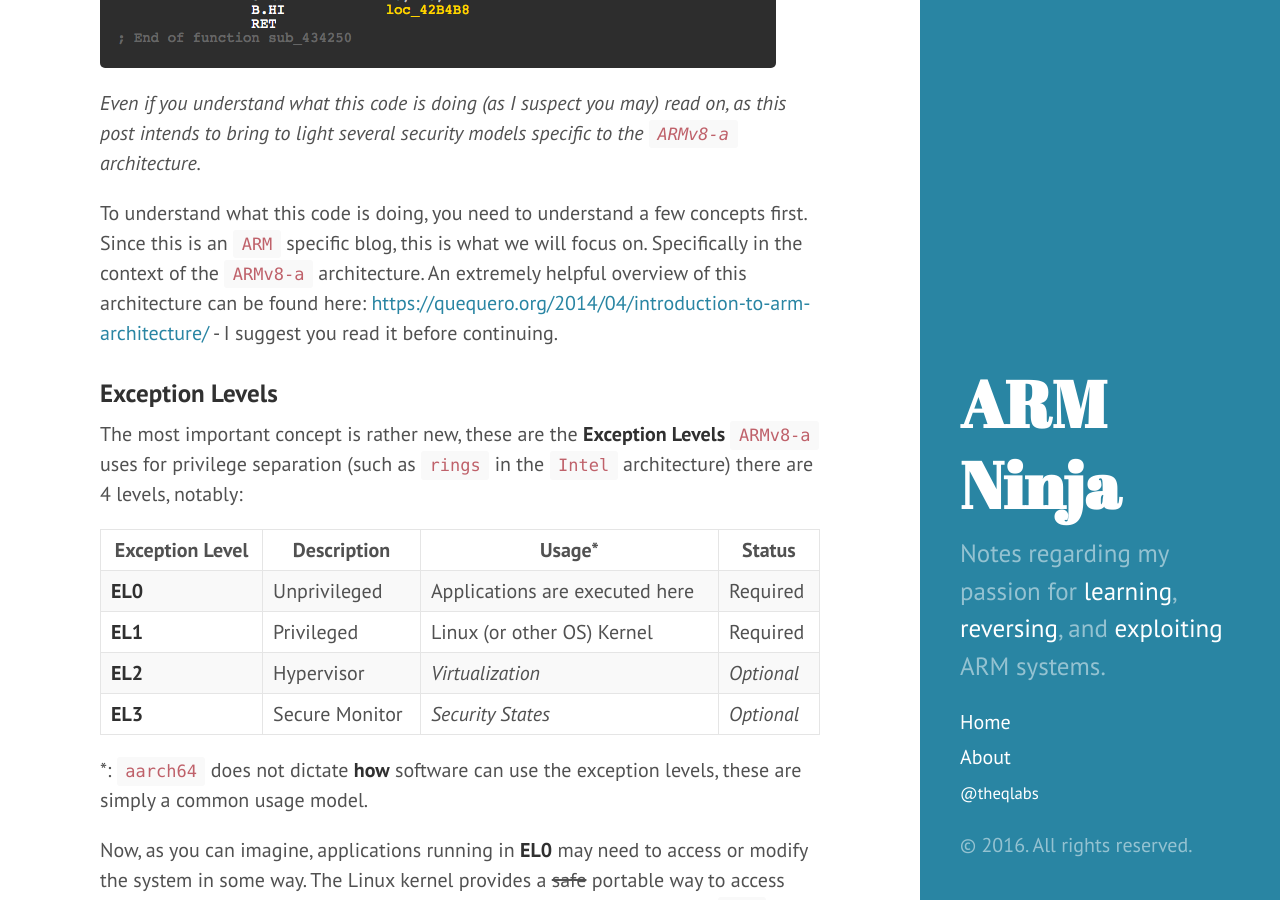
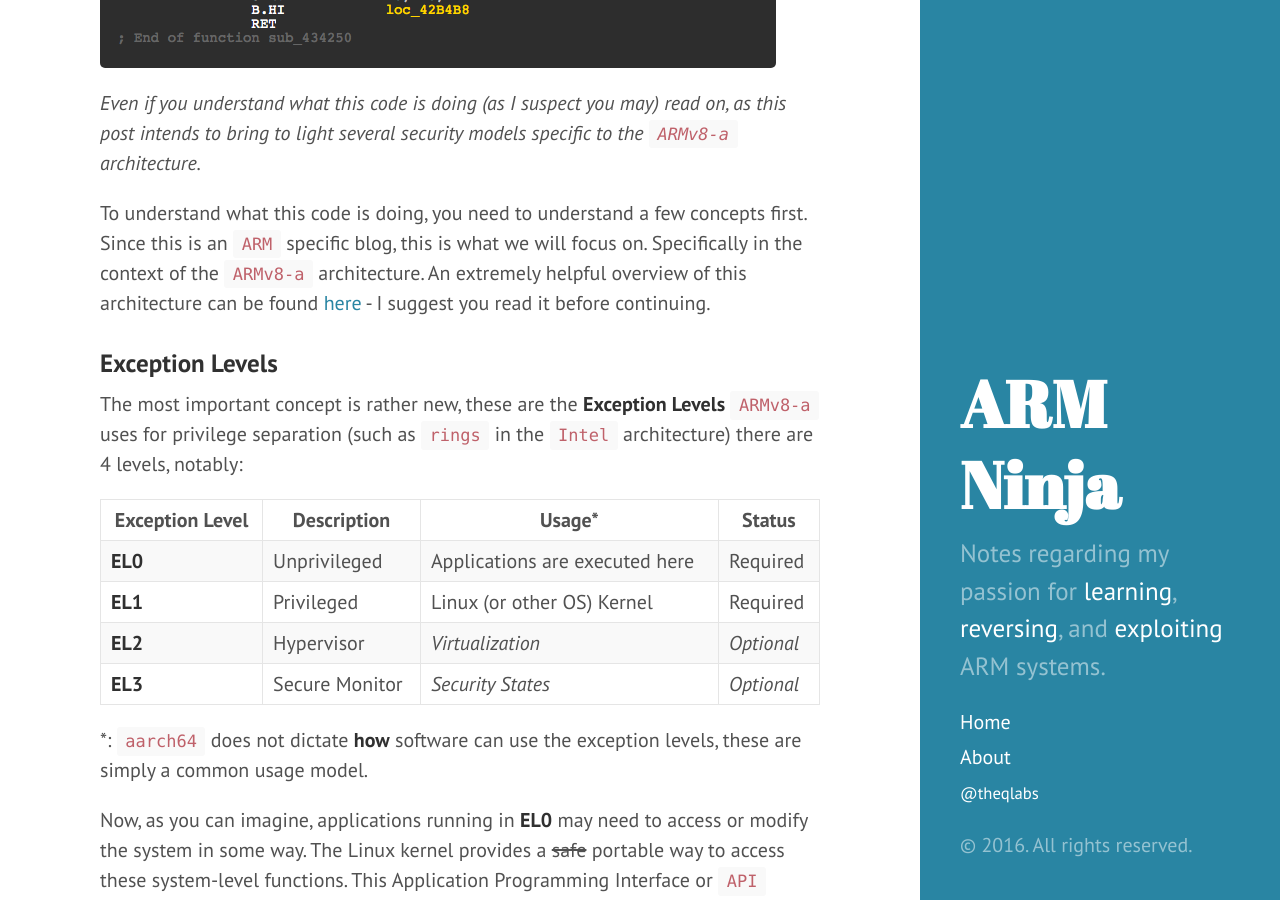
Before and after one commit to ARMNinja/armninja.github.io, a Jekyll site: the page built from _posts/2016-03-07-decoding-syscalls-in-arm64.md, in a window 1280 px wide and 900 px high, scrolled down 359 px. Built offline with Jekyll 4.4.1, drawn with Linux system fonts in a browser that asks for light colours.

Commit message:
Fixed URL in decode-arm64-syscalls thanks to @grazfather for the catch.

```diff
--- a/_posts/2016-03-07-decoding-syscalls-in-arm64.md
+++ b/_posts/2016-03-07-decoding-syscalls-in-arm64.md
@@ -9,7 +9,7 @@ Eventually as you are reverse-engineering an `ARM` binary you will come across a
 
 *Even if you understand what this code is doing (as I suspect you may) read on, as this post intends to bring to light several security models specific to the `ARMv8-a` architecture.*
 
-To understand what this code is doing, you need to understand a few concepts first. Since this is an `ARM` specific blog, this is what we will focus on. Specifically in the context of the `ARMv8-a` architecture. An extremely helpful overview of this architecture can be found here: [https://quequero.org/2014/04/introduction-to-arm-architecture/]() - I suggest you read it before continuing.
+To understand what this code is doing, you need to understand a few concepts first. Since this is an `ARM` specific blog, this is what we will focus on. Specifically in the context of the `ARMv8-a` architecture. An extremely helpful overview of this architecture can be found [here](https://quequero.org/2014/04/introduction-to-arm-architecture/) - I suggest you read it before continuing.
 
 ### Exception Levels
 
```
